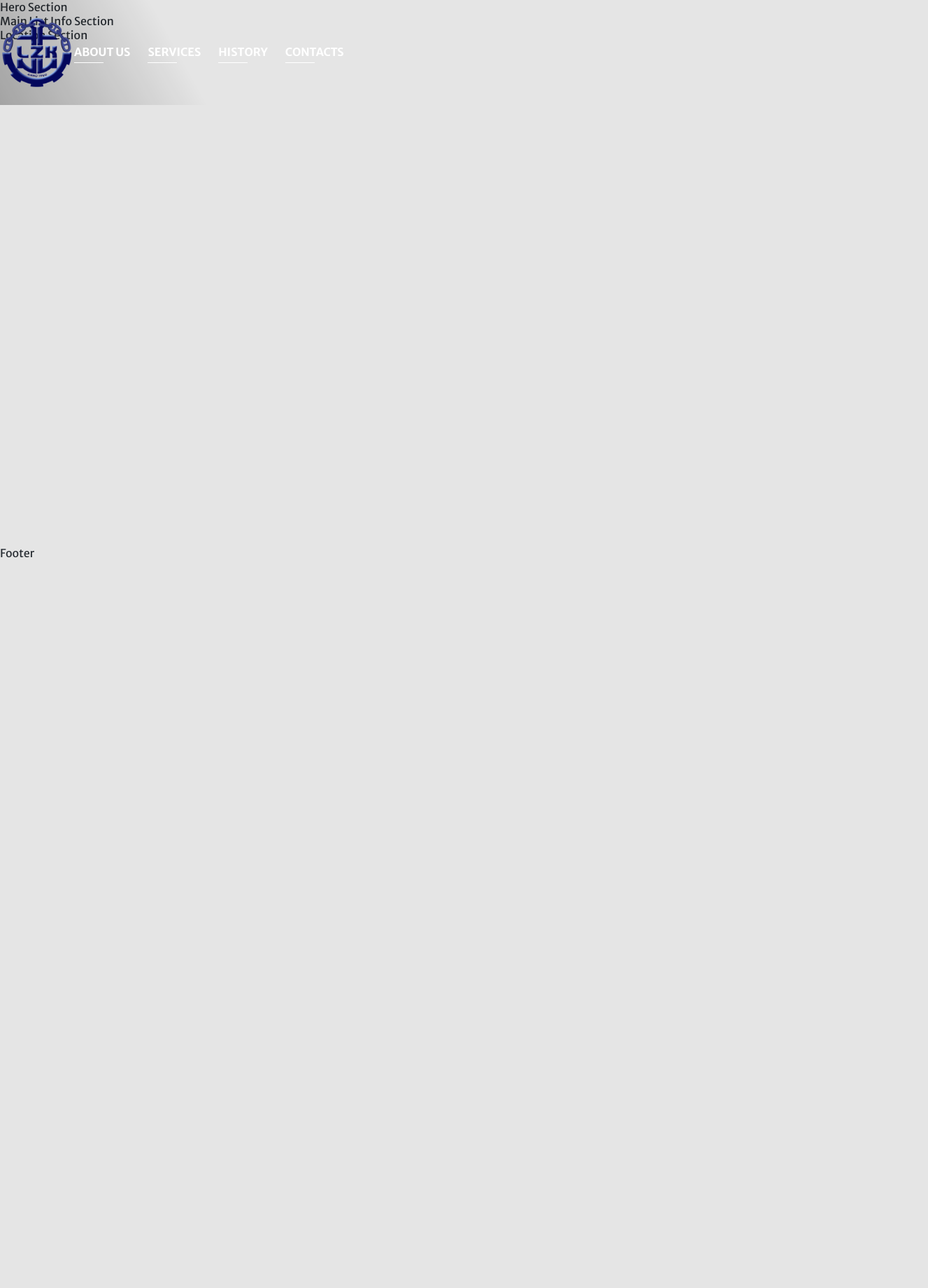
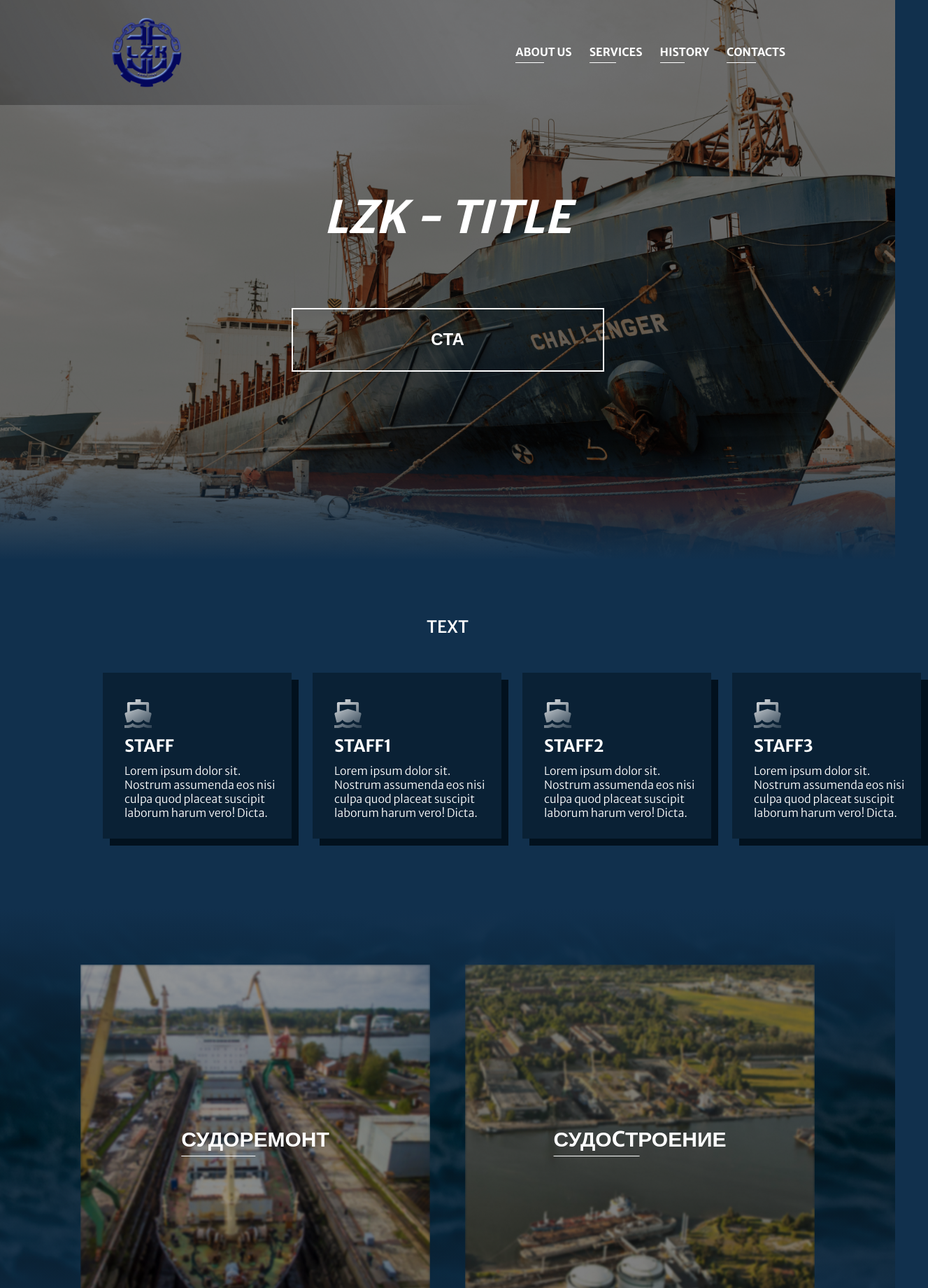
Before and after one commit to Sofiniks/LZK, a Next.js app: page / in a window 1280 px wide. Shown: the top 1840 px of the page at 70% size, 1327 px wide, since content can reach past the window. Before the commit the page ends 800 px from the top, so only its background shows below. Built offline with nearby package versions, Linux system fonts and the light colour scheme.

Commit message:
Hero and main info sections

```diff
--- a/src/app/components/Header.tsx
+++ b/src/app/components/Header.tsx
@@ -13,6 +13,8 @@ const StyledHeader = styled.header`
   );
   padding: 25px 0;
   position: fixed;
+  width: 100%;
+  z-index: 10;
 `;
 const StyledContainer = styled(ContainerLayout)`
   display: flex;
@@ -35,7 +37,7 @@ const NavItem = styled.li`
   &::after {
     content: '';
     background-color: #fff;
-    width: 42px;
+    width: 50%;
     height: 1px;
     display: block;
     margin-top: 5px;
--- /dev/null
+++ b/src/app/components/icons/ShipGreyGradient.tsx
@@ -0,0 +1,31 @@
+const ShipGreyGradient = () => {
+  return (
+    <svg
+      width="39"
+      height="41"
+      viewBox="0 0 39 41"
+      fill="none"
+      xmlns="http://www.w3.org/2000/svg"
+    >
+      <path
+        d="M3.9 18.3524V5.85714C3.9 5.33934 4.10545 4.84274 4.47114 4.4766C4.83684 4.11046 5.33283 3.90476 5.85 3.90476H15.6V0H23.4V3.90476H33.15C33.6672 3.90476 34.1632 4.11046 34.5289 4.4766C34.8946 4.84274 35.1 5.33934 35.1 5.85714V18.3524L37.2177 18.9888C37.698 19.133 38.1043 19.4569 38.3523 19.8932C38.6003 20.3295 38.671 20.8446 38.5495 21.3317L35.5914 33.1787C33.9964 33.2606 32.4059 32.9483 30.9599 32.2694C29.5139 31.5905 28.257 30.5658 27.3 29.2857C26.3927 30.499 25.2152 31.4837 23.8612 32.1615C22.5071 32.8394 21.0139 33.1917 19.5 33.1905C17.9861 33.1917 16.4929 32.8394 15.1388 32.1615C13.7848 31.4837 12.6073 30.499 11.7 29.2857C10.743 30.5658 9.48606 31.5905 8.0401 32.2694C6.59414 32.9483 5.00356 33.2606 3.4086 33.1787L0.4524 21.3317C0.330909 20.8449 0.401277 20.33 0.648904 19.8937C0.89653 19.4575 1.3024 19.1334 1.7823 18.9888L3.9 18.3524ZM7.8 17.1809L19.5 13.6667L24.8703 15.2793L28.3979 16.3395L31.2 17.1809V7.80952H7.8V17.1809ZM3.9 37.0952C6.77872 37.0992 9.5571 36.0366 11.7 34.112C13.8429 36.0366 16.6213 37.0992 19.5 37.0952C22.3787 37.0992 25.1571 36.0366 27.3 34.112C29.4429 36.0366 32.2213 37.0992 35.1 37.0952H39V41H35.1C32.3615 41.0045 29.6705 40.2837 27.3 38.9109C24.9295 40.2837 22.2385 41.0045 19.5 41C16.7615 41.0045 14.0705 40.2837 11.7 38.9109C9.32948 40.2837 6.6385 41.0045 3.9 41H0V37.0952H3.9Z"
+        fill="url(#paint0_linear_370_114)"
+      />
+      <defs>
+        <linearGradient
+          id="paint0_linear_370_114"
+          x1="-3.83607"
+          y1="-6.17708"
+          x2="35.7436"
+          y2="55.2309"
+          gradientUnits="userSpaceOnUse"
+        >
+          <stop stopColor="white" />
+          <stop offset="1" stopColor="white" stopOpacity="0" />
+        </linearGradient>
+      </defs>
+    </svg>
+  );
+};
+
+export default ShipGreyGradient;
--- a/src/app/components/sections/HeroSection.tsx
+++ b/src/app/components/sections/HeroSection.tsx
@@ -1,3 +1,48 @@
+'use client';
+import styled from 'styled-components';
+
+const SectionWrapper = styled.section`
+  min-height: 100vh;
+  height: 100vh;
+  margin-bottom: 80px;
+`;
+const SectionBackground = styled.div<{ $url: string }>`
+  background: ${({ $url }) =>
+    `linear-gradient(0deg, rgba(17,48,77,1) 0%, rgba(0,0,0,0) 20%), url(${$url})`};
+  background-repeat: no-repeat;
+  background-size: cover;
+  height: 100%;
+`;
+const SectionContent = styled.div`
+  height: 100%;
+  display: flex;
+  justify-content: center;
+  align-items: center;
+  flex-direction: column;
+
+  h1 {
+    margin-bottom: 90px;
+  }
+  button {
+    background-color: transparent;
+    width: 447px;
+    padding: 29px 0 30px 0;
+    border: 2px solid #fff;
+    color: #fff;
+    font-size: 24px;
+    font-weight: 700;
+    cursor: pointer;
+  }
+`;
 export default function HeroSection() {
-  return <section>Hero Section</section>;
+  return (
+    <SectionWrapper>
+      <SectionBackground $url="/images/hero.png">
+        <SectionContent>
+          <h1>LZK - TITLE</h1>
+          <button>CTA</button>
+        </SectionContent>
+      </SectionBackground>
+    </SectionWrapper>
+  );
 }
--- a/src/app/components/sections/home/MainInfoListSection.tsx
+++ b/src/app/components/sections/home/MainInfoListSection.tsx
@@ -1,3 +1,92 @@
+'use client';
+import styled from 'styled-components';
+import ContainerLayout from '../../layouts/ContainerLayout';
+import ShipGreyGradient from '../../icons/ShipGreyGradient';
+
+const StyledSection = styled.section`
+margin-bottom: 90px;
+`;
+const StyledHeading = styled.h2`
+  text-transform: uppercase;
+  text-align: center;
+  font-weight: 500;
+  margin-bottom: 60px;
+`;
+const StyledList = styled.ul`
+  display: grid;
+  grid-template-columns: 1fr 1fr 1fr 1fr;
+  column-gap: 30px;
+`;
+const StyledCard = styled.li`
+  width: 270px;
+  background-color: #02111e;
+  padding: 28px 21px 37px 21px;
+  position: relative;
+  z-index: 1;
+  h4 {
+    font-size: 24px;
+    text-transform: uppercase;
+    font-weight: 700;
+    margin-bottom: 10px;
+  }
+  p {
+    font-weight: 300;
+  }
+  &:before {
+    content: '';
+    background-color: #0a2135;
+    width: 270px;
+    height: 100%;
+    position: absolute;
+    z-index: -1;
+    right: 10px;
+    bottom: 10px;
+  }
+`;
+const StyledIconWrapper = styled.div`
+  width: 39px;
+  height: 41px;
+  margin-bottom: 10px;
+`;
+
+const infoData = [
+  {
+    title: 'Staff',
+    desc: 'Lorem ipsum dolor sit. Nostrum assumenda eos nisi culpa quod placeat suscipit laborum harum vero! Dicta.',
+  },
+  {
+    title: 'Staff1',
+    desc: 'Lorem ipsum dolor sit. Nostrum assumenda eos nisi culpa quod placeat suscipit laborum harum vero! Dicta.',
+  },
+  {
+    title: 'Staff2',
+    desc: 'Lorem ipsum dolor sit. Nostrum assumenda eos nisi culpa quod placeat suscipit laborum harum vero! Dicta.',
+  },
+  {
+    title: 'Staff3',
+    desc: 'Lorem ipsum dolor sit. Nostrum assumenda eos nisi culpa quod placeat suscipit laborum harum vero! Dicta.',
+  },
+];
+
 export default function MainInfoListSection() {
-  return <section>Main List Info Section</section>;
+  return (
+    <StyledSection>
+      <ContainerLayout>
+        <StyledHeading>Text</StyledHeading>
+        <StyledList>
+          {infoData.map((item) => {
+            return (
+              <StyledCard key={item.title}>
+                <StyledIconWrapper>
+                  <ShipGreyGradient />
+                </StyledIconWrapper>
+                <h4>{item.title}</h4>
+                <p>{item.desc}</p>
+              </StyledCard>
+            );
+          })}
+        </StyledList>
+      </ContainerLayout>
+    </StyledSection>
+  );
 }
--- /dev/null
+++ b/src/app/components/sections/home/ServicesSection.tsx
@@ -0,0 +1,82 @@
+'use client';
+import styled from 'styled-components';
+import Image from 'next/image';
+import ContainerLayout from '../../layouts/ContainerLayout';
+
+const StyledSection = styled.section`
+  min-height: 80vh;
+`;
+const SectionBackground = styled.div<{ $url: string }>`
+  background: ${({ $url }) =>
+    `linear-gradient(0deg, rgba(17,48,77, 1) 0%, rgba(0,0,0,0) 50%, rgba(17,48,77,1) 100%), url(${$url})`};
+  background-repeat: no-repeat;
+  background-size: cover;
+  height: 80vh;
+`;
+const SectionContent = styled.div`
+  display: flex;
+  justify-content: center;
+  align-items: center;
+  padding: 80px 0;
+`;
+const ImageWrapper = styled.div`
+  position: relative;
+  margin-right: 50px;
+  &:last-of-type {
+    margin-right: 0;
+  }
+`;
+const StyledHeading = styled.h4`
+  position: absolute;
+  top: 50%;
+  left: 50%;
+  transform: translate(-50%, -50%);
+  font-size: 30px;
+  text-transform: uppercase;
+  font-weight: 700;
+  &::after {
+    content: '';
+    background-color: #fff;
+    width: 50%;
+    height: 1px;
+    display: block;
+    margin-top: 5px;
+    transition: all 0.2s;
+  }
+  &:hover {
+    &::after {
+      width: 100%;
+    }
+  }
+`;
+
+export default function ServicesSection() {
+  return (
+    <StyledSection>
+      <SectionBackground $url="/images/sea.png">
+        <ContainerLayout>
+          <SectionContent>
+            <ImageWrapper>
+              <Image
+                src="/images/services1.png"
+                height={500}
+                width={500}
+                alt="Our services"
+              />
+              <StyledHeading>Судоремонт</StyledHeading>
+            </ImageWrapper>
+            <ImageWrapper>
+              <Image
+                src="/images/services2.png"
+                height={500}
+                width={500}
+                alt="Our services"
+              />
+              <StyledHeading>Судоcтроение</StyledHeading>
+            </ImageWrapper>
+          </SectionContent>
+        </ContainerLayout>
+      </SectionBackground>
+    </StyledSection>
+  );
+}
--- a/src/app/globals.css
+++ b/src/app/globals.css
@@ -64,8 +64,8 @@ a:active {
 }
 
 body {
-  background-color: #e5e5e5;
-  color: #282d33;
+  background-color: #11304d;
+  color: #ffffff;
   font-weight: normal;
   font-size: 16px;
   margin: 0;
@@ -84,6 +84,10 @@ textarea {
 
 input {
   font-family: var(--font-merriweather_sans);
+}
+h1 {
+  font-size: 64px;
+  font-style: italic;
 }
 /* :root {
   --max-width: 1100px;
--- a/src/app/page.tsx
+++ b/src/app/page.tsx
@@ -1,12 +1,14 @@
 import HeroSection from "./components/sections/HeroSection";
 import MainInfoListSection from "./components/sections/home/MainInfoListSection";
 import LocationSection from "./components/sections/home/LocationSection";
+import ServicesSection from "./components/sections/home/ServicesSection";
 
 export default function Home() {
   return (
     <main>
       <HeroSection/>
       <MainInfoListSection/>
+      <ServicesSection/>
       <LocationSection/>
     </main>
   )
```
Also changed, not shown: public/images/sea.png (added), src/app/components/icons/shipGreyGradient.svg (deleted).
